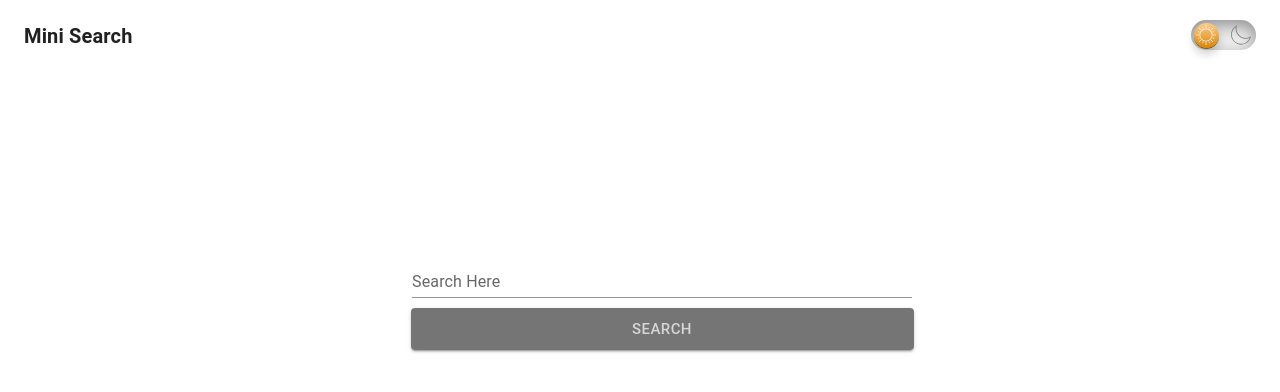
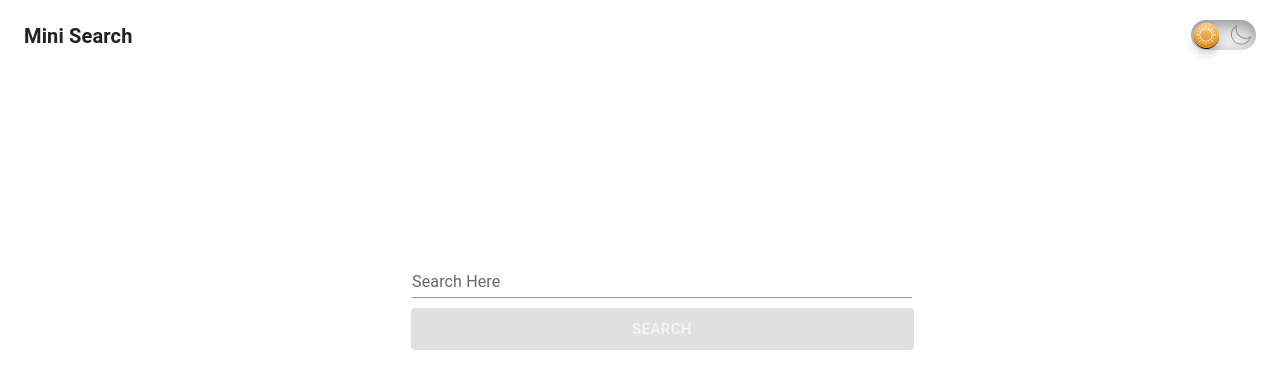
Before and after one commit to elisaia55/Mini-Search, a React (Create React App) app in the folder mini-search-takehome/: page / in a window 1280 px wide. Shown: the top 392 px of the page. Built offline with nearby package versions, Linux system fonts and the light colour scheme; no server answers; the HTML template or start-up script is replaced by a standard one.

Commit message:
fixed small details on coloring and spacing on buttons

```diff
--- a/mini-search-takehome/src/Components/NavigationBar/index.js
+++ b/mini-search-takehome/src/Components/NavigationBar/index.js
@@ -74,7 +74,7 @@ const toggleTheme = (e) => {
         <Toolbar>
 
           <div className='nav-container'>
-          <Typography variant="h6" component="div" sx={{ flexGrow: 1 }} style={{color:"black", fontWeight:"600"}}>
+          <Typography variant="h6" component="div" sx={{ flexGrow: 1 }} style={{color:"#171717", fontWeight:"600"}}>
            <p className='nav-title'>
 
              Mini Search
--- a/mini-search-takehome/src/Components/UniversalSearch/UniversalSearch.css
+++ b/mini-search-takehome/src/Components/UniversalSearch/UniversalSearch.css
@@ -12,6 +12,7 @@ form label {
 
 ::after {
     border-bottom: 1px var(--button_color) solid !important;
+
 }
 
 .main-title {
@@ -93,8 +94,9 @@ form label {
 
 .search-clear-btn-container {
     display: flex;
-
-    height: 100%;
+    flex-direction: column;
+    width: 100%;
+    align-items: center;
 }
 
 form {
@@ -109,7 +111,11 @@ form svg {
 }
 
 .clear-btn {
+    position: relative;
+    display: flex;
     color: var(--button_color);
+    background-color: transparent;
+    transform: none;
 }
 
 .btn-container button {
@@ -144,6 +150,10 @@ form svg {
   display: flex;
   justify-content: center;
   margin: 10px 10px 10px 10px;
+}
+
+button[disabled] {
+    pointer-events: auto;
 }
 
 /* NBA result styling */
@@ -189,14 +199,14 @@ form svg {
 }
 
 .no-result-nba {
-    color: var(--main_font_color);
+    color: #1976d2;
 }
 .nba-no-result-container {
     font-size: 22px;
 }
 
 .nba-no-result-container p {
-    color: var(sec);
+    color: var(--main_font_color);
 }
 
 /* Wikipedia result styling */
--- a/mini-search-takehome/src/Components/UniversalSearch/index.js
+++ b/mini-search-takehome/src/Components/UniversalSearch/index.js
@@ -1,10 +1,11 @@
-import React, { useEffect, useState } from "react";
+import React, {useState } from "react";
 import Box from "@mui/material/Box";
 import TextField from "@mui/material/TextField";
 import Button from "@mui/material/Button";
 import GifIcon from "@mui/icons-material/Gif";
 import InfoIcon from "@mui/icons-material/Info";
 import ClearIcon from "@mui/icons-material/Clear";
+import { Tooltip } from "@mui/material";
 import SportsBasketballIcon from "@mui/icons-material/SportsBasketball";
 
 import { Stack } from "@mui/system";
@@ -104,11 +105,6 @@ function UniversalSearch() {
     }
   };
 
-    const styleSearch = {
-      "&:active":{
-        borderBottom: "none"
-      }
-    }
 
 
   return (
@@ -121,6 +117,7 @@ function UniversalSearch() {
               sx={{
                 width: 500,
                 maxWidth: "100%",
+
               }}
               noValidate
               autoComplete="off"
@@ -146,11 +143,12 @@ function UniversalSearch() {
 
               /> }
             </Box>
-          </div>
+
 
           <div className="btn-container">
             <Box>
             <Stack spacing={5} direction="row">
+      {searchQuery ? (
         <Button
           className="search-btn"
           spacing={2}
@@ -161,11 +159,28 @@ function UniversalSearch() {
         >
           Search
         </Button>
+      ) : (
+        <Tooltip title="Search Field is Empty">
+          <span>
+            <Button
+              className="search-btn"
+              spacing={2}
+              variant="contained"
+              color="primary"
+              onClick={searchAll}
+              size="large"
+              disabled={!searchQuery}
+            >
+              Search
+            </Button>
+          </span>
+        </Tooltip>
+      )}
     </Stack>
             </Box>
           </div>
         </div>
-
+</div>
         {wikiResults[0]?.pageid === 59351 || wikiResults.length < 0 ? (
           <h2 className="no-results-p">
             <p>Sorry, No results found for </p>
@@ -189,7 +204,7 @@ function UniversalSearch() {
                       target="__blank"
                       rel="noopener noreferrer"
                     >
-                      <div className="wiki-results" key={index}>
+                      <div className="wiki-results" key={item.pageid}>
                         <h3>{item.title}</h3>
                         <p
                           dangerouslySetInnerHTML={{ __html: item.snippet }}
@@ -210,7 +225,7 @@ function UniversalSearch() {
               </h2>
               <div className="giphy-results-container">
                 {giphyResults.map((item, index) => (
-                  <div key={index}>
+                  <div key={item.id}>
                     <a
                       href={item.url}
                       target="_blank"
@@ -238,7 +253,7 @@ function UniversalSearch() {
                 <div className="results-container">
                   {nbaResults.length > 0 ? (
                     nbaResults.slice(0, 10).map((player, index) => (
-                      <div className="nba-results-container" key={index}>
+                      <div className="nba-results-container" key={player.id}>
                         <h3 className="nba-names">
                           {player.firstname} {player.lastname}
                         </h3>
--- a/mini-search-takehome/src/index.css
+++ b/mini-search-takehome/src/index.css
@@ -8,14 +8,14 @@
   --main_font_color:rgba(0, 0, 0, 0.87);
   --secondary_font_color: rgba(0, 0, 0, 0.6);
   --search_font_color:#005f87;
-  --button_color:rgba(0, 0, 0, 0.54);
+  --button_color:rgb(0, 0, 0);
 --button_font_color:rgba(255, 255, 255, 0.7);
 
 }
 
 [data-theme="dark"] {
-  --body_background: #121212;
-  --body_color: rgb(23, 23, 23);
+  --body_background: #171717;
+  --body_color: #171717;
   --link_color: cyan;
   --main_font_color: white;
   --secondary_font_color:rgba(255, 255, 255, 0.7);
```
Also changed, not shown: mini-search-takehome/src/Components/NavigationBar/NavigationBar.css (line endings or trailing spaces). Lines whose indentation alone changed are shown as unchanged.
